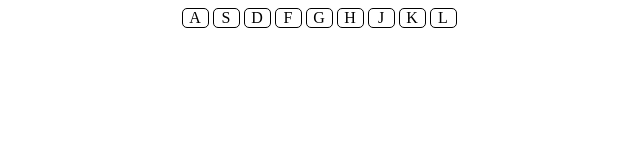
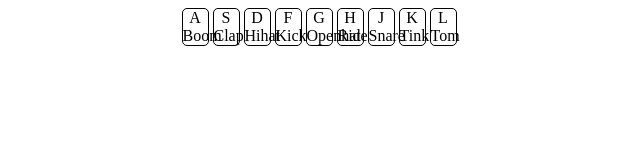
Before and after one commit to elliotkim916/JavaScript_Drum_Kit, a plain HTML site: page index.html in a window 1280 px wide. Shown: the whole page, without its empty margins (321-961 px from the left). Drawn offline with Linux system fonts and the light colour scheme.

Commit message:
Added classes for span elements and added br element after each keyboard span element

```diff
--- a/index.html
+++ b/index.html
@@ -5,35 +5,45 @@
     <meta name="viewport" content="width=device-width, initial-scale=1.0">
     <title>JavaScript Drum Kit</title>
     <link href="index.css" rel="stylesheet" type="text/css">
+    <link href="https://fonts.googleapis.com/css?family=Roboto+Mono" rel="stylesheet">
   </head>
   <body>
     <div class="keys">
       <div class="key" data-key="65">
-        <span class="keyboard">A</span>
+        <span class="keyboard">A</span><br/>
+        <span class="sound">Boom</span>
       </div>
       <div class="key" data-key="83">
-        <span class="keyboard">S</span>
+        <span class="keyboard">S</span><br/>
+        <span class="sound">Clap</span>
       </div>
       <div class="key" data-key="68">
-        <span class="keyboard">D</span>
+        <span class="keyboard">D</span><br/>
+        <span class="sound">Hihat</span>
       </div>
       <div class="key" data-key="70">
-        <span class="keyboard">F</span>
+        <span class="keyboard">F</span><br/>
+        <span class="sound">Kick</span>
       </div>
       <div class="key" data-key="71">
-        <span class="keyboard">G</span>
+        <span class="keyboard">G</span><br/>
+        <span class="sound">Openhat</span>
       </div>
       <div class="key" data-key="72">
-        <span class="keyboard">H</span>
+        <span class="keyboard">H</span><br/>
+        <span class="sound">Ride</span>
       </div>
       <div class="key" data-key="74">
-        <span class="keyboard">J</span>
+        <span class="keyboard">J</span><br/>
+        <span class="sound">Snare</span>
       </div>
       <div class="key" data-key="75">
-        <span class="keyboard">K</span>
+        <span class="keyboard">K</span><br/>
+        <span class="sound">Tink</span>
       </div>
       <div class="key" data-key="76">
-        <span class="keyboard">L</span>
+        <span class="keyboard">L</span><br/>
+        <span class="sound">Tom</span>
       </div>
     </div>
 
```
